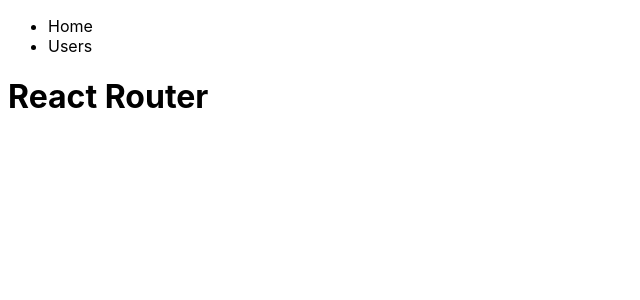
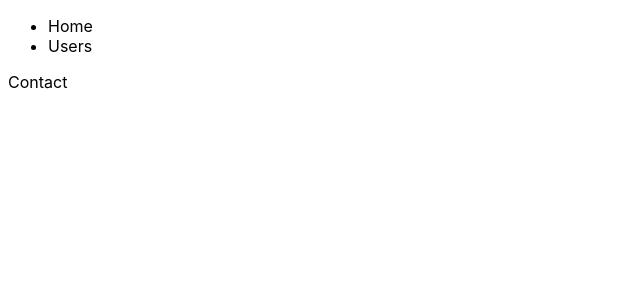
Before and after one commit to devgirlpro/react-router, a React (Create React App) app: page /contact in a window 1280 px wide. Shown: the top 300 px of the page, without its empty margins (0-640 px from the left). Built offline with nearby package versions, Linux system fonts and the light colour scheme.

Commit message:
install react-router-dom and add some pages

```diff
--- a/package.json
+++ b/package.json
@@ -8,6 +8,7 @@
     "@testing-library/user-event": "^13.5.0",
     "react": "^18.2.0",
     "react-dom": "^18.2.0",
+    "react-router-dom": "^6.22.3",
     "react-scripts": "5.0.1",
     "web-vitals": "^2.1.4"
   },
--- a/src/App.js
+++ b/src/App.js
@@ -1,12 +1,22 @@
 import './App.css';
 import Layout from './layout/Layout';
+import Home from './pages/Home';
+import Users from './pages/Users';
+import Contact from './pages/Contact';
+import { BrowserRouter, Routes, Route } from 'react-router-dom';
 
 function App() {
   return (
     <Layout>
-      <h1>React Router</h1>
+      <BrowserRouter>
+      <Routes>
+        <Route path='/' element={<Home />} />
+        <Route path='/users' element={<Users />} />
+        <Route path='/contact' element={<Contact /> } />
+      </Routes>
+      </BrowserRouter>
     </Layout>
-  );
+  )
 }
 
 export default App;
--- /dev/null
+++ b/src/pages/Contact.jsx
@@ -0,0 +1,9 @@
+import React from 'react'
+
+const Contact = () => {
+  return (
+    <div>Contact</div>
+  )
+}
+
+export default Contact
--- /dev/null
+++ b/src/pages/Home.jsx
@@ -0,0 +1,9 @@
+import React from 'react'
+
+const Home = () => {
+  return (
+    <div>Home</div>
+  )
+}
+
+export default Home
--- /dev/null
+++ b/src/pages/Users.jsx
@@ -0,0 +1,9 @@
+import React from 'react'
+
+const Users = () => {
+  return (
+    <div>Users</div>
+  )
+}
+
+export default Users
```
Also changed, not shown: 1 other file (tests, documents, lock files or other folders).
